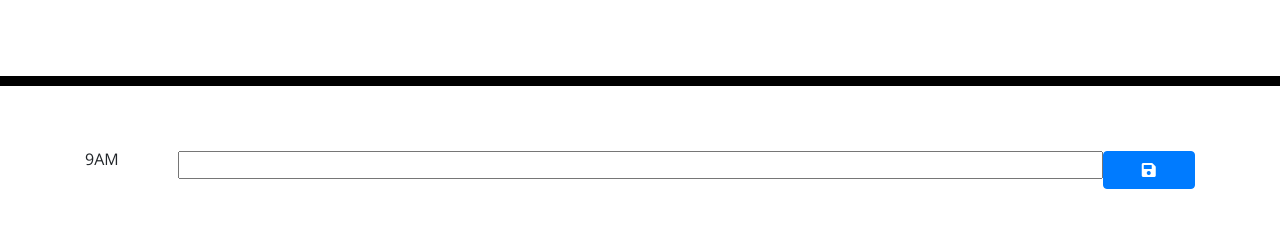
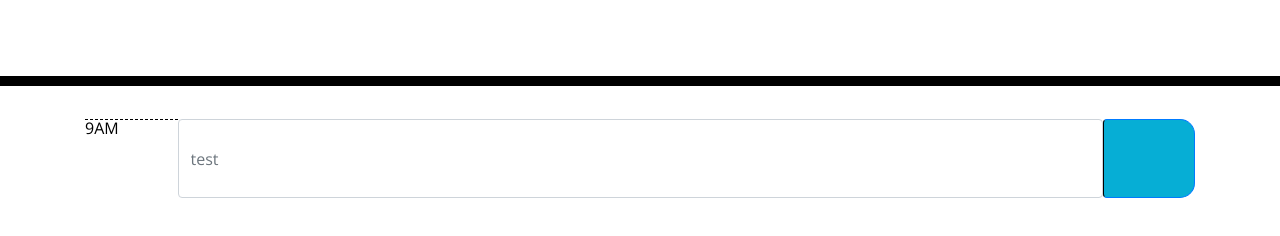
Before and after one commit to CSkicko/Day-Planner, a plain HTML site: page index.html in a window 1280 px wide. Shown: the part 182-418 px from the top of the page. Drawn offline with nearby package versions, Linux system fonts and the light colour scheme.

Commit message:
amended errors in css and html to properly align rows

```diff
--- a/assets/css/style.css
+++ b/assets/css/style.css
@@ -31,7 +31,6 @@ textarea {
 }
 
 .row {
-  white-space: pre-wrap;
   height: 80px;
   border-top: 1px solid white;
 }
--- a/index.html
+++ b/index.html
@@ -30,17 +30,18 @@
     </header>
     <div class="container">
       <!-- Timeblocks go here -->
-      <div class="row align-items-stretch no-gutters">
-        <div class="col-1">
-          <p class="w-100">9AM</p>
+      <div class="row no-gutters timeblock">
+        <div class="col-1 h-100">
+          <p class="hour w-100 my-auto">9AM</label>
         </div>
-        <div class="col-10">
-          <input type="text" class="w-100">
+        <div class="col-10 h-100">
+          <input class="form-control description w-100 h-100" placeholder="test">
         </div>
-        <div class="col-1">
-          <button type="submit" class="btn btn-primary w-100"><i class="fas fa-save"></i></i></button>
+        <div class="col-1 h-100">
+          <button class="btn btn-primary saveBtn w-100 h-100"></button>
         </div>
       </div>
+
     </div>
 
     <script src="https://cdnjs.cloudflare.com/ajax/libs/jquery/3.2.1/jquery.min.js"></script>
```
